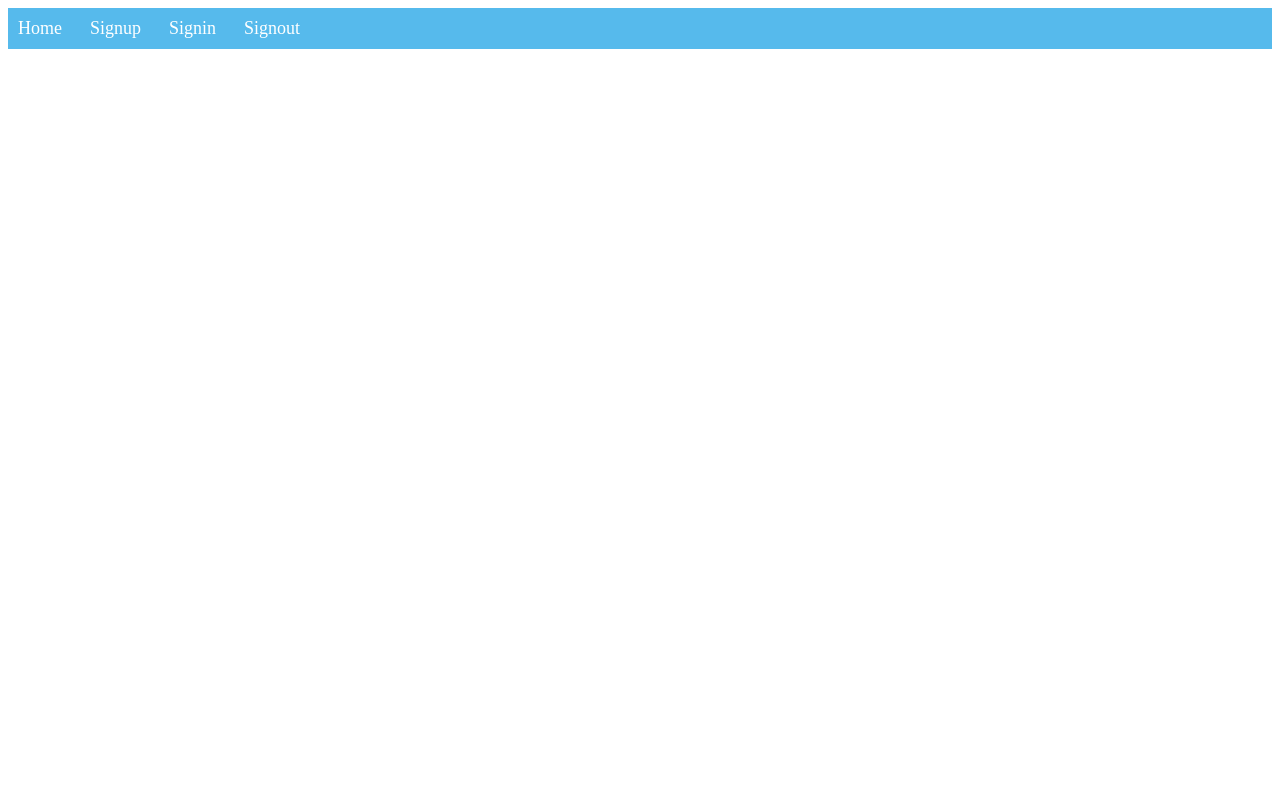
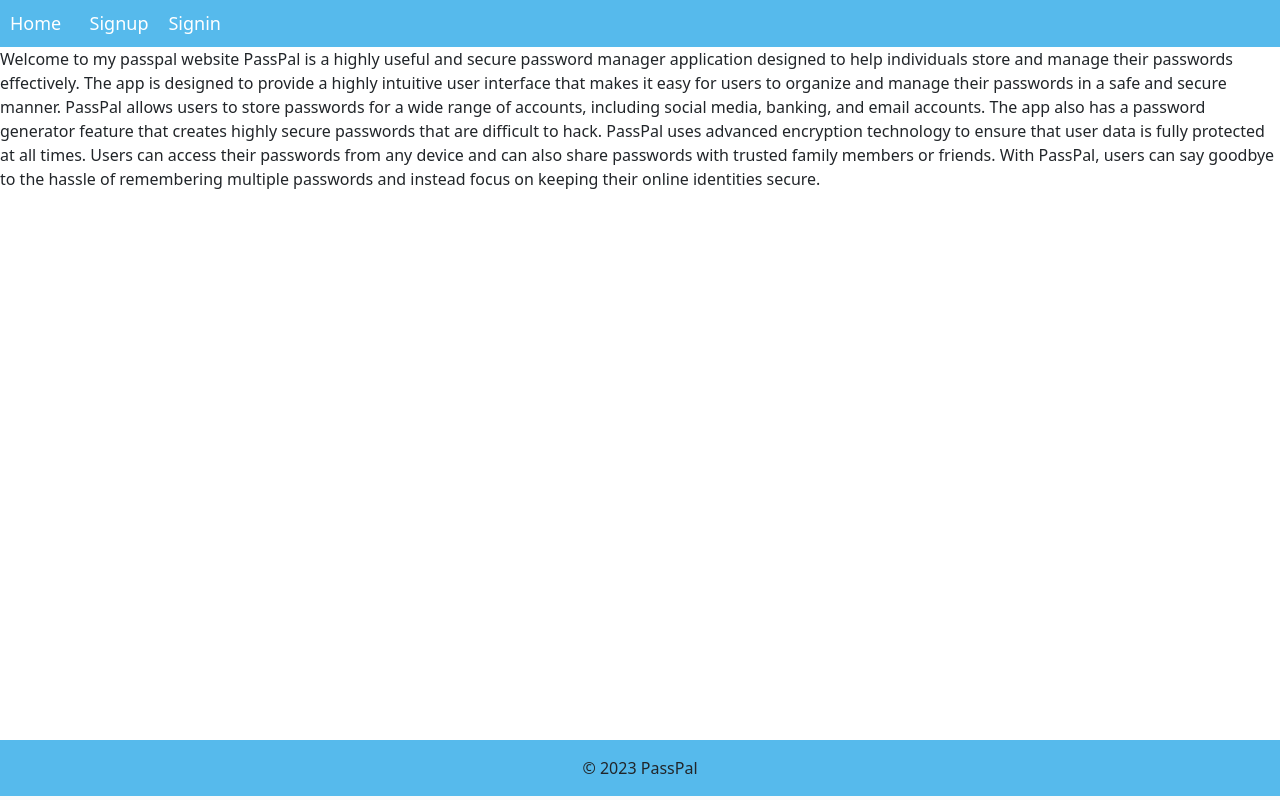
Before and after one commit to hasanmar/PassPal, a React (Create React App) app in the folder passpal/: page / in a window 1280 px wide. Built offline with nearby package versions, Linux system fonts and the light colour scheme.

Commit message:
srongpassword

```diff
--- a/passpal/src/App.js
+++ b/passpal/src/App.js
@@ -6,6 +6,10 @@ import {BrowserRouter as Router, Routes, Route, Link} from "react-router-dom"
 import  Axios  from 'axios'
 import jwt_decode from 'jwt-decode'
 import AccountList from "./account/AccountList";
+import 'bootstrap/dist/css/bootstrap.min.css';
+import Home from "./Home";
+import Footer from "./Footer";
+import AccountCreateForm from "./account/AccountCreateForm";
 
 
 export default function App() {
@@ -77,9 +81,20 @@ export default function App() {
           <nav>
               <div>
                 <Link to="/">Home</Link> &nbsp;
-                <Link to="/signup">Signup</Link> &nbsp;
-                <Link to="/signin">Signin</Link> &nbsp;
-                <Link to="/logout" onClick={onLogoutHandler}>Signout</Link> &nbsp;
+                {isAuth ?
+                <>
+                <Link to="/accounts" >My passwords</Link>
+                <Link to="/accounts/add" >Add new account</Link>
+                <Link to="/logout" onClick={onLogoutHandler}>Signout</Link>
+                  </>
+                :
+                <>
+                <Link to="/signup">Signup</Link>
+                <Link to="/signin">Signin</Link>
+                </>
+                }
+
+
               </div>
             </nav>
           </div>
@@ -90,11 +105,22 @@ export default function App() {
             <Routes>
               {/* <Route path="/" element={<AccountList />}>
               </Route> */}
+              <Route path="/" element={<Home />}></Route>
+              <Route path="/accounts" element={<AccountList />}></Route>
+              <Route path="/accounts/add" element={<AccountCreateForm />}></Route>
               <Route path="/signup" element={<Signup register={registerHandler} />}></Route>
-              <Route path="/signin" element={<Signin login={loginHandler}></Signin>}></Route>
+              <Route path="/signin" element={
+                isAuth ?
+                <AccountList />
+                :
+                <Signin login={loginHandler}></Signin>}>
+              </Route>
             </Routes>
           </div>
         </Router>
+        <div>
+          <Footer></Footer>
+        </div>
      </div>
 
   )
--- /dev/null
+++ b/passpal/src/Footer.js
@@ -0,0 +1,15 @@
+import React from "react";
+import "bootstrap/dist/css/bootstrap.min.css";
+
+function Footer() {
+  return (
+    <footer className="bg-light text-center text-lg-start">
+
+      <div className="text-center p-3" style={{ backgroundColor: "rgb(86, 186, 236)" }}>
+        © {new Date().getFullYear()} PassPal
+      </div>
+    </footer>
+  );
+}
+
+export default Footer;
--- /dev/null
+++ b/passpal/src/Home.js
@@ -0,0 +1,14 @@
+import React, { Component } from 'react'
+
+export default class Home extends Component {
+  render() {
+    return (
+      <div>
+        <p>
+            Welcome to my passpal website
+            PassPal is a highly useful and secure password manager application designed to help individuals store and manage their passwords effectively. The app is designed to provide a highly intuitive user interface that makes it easy for users to organize and manage their passwords in a safe and secure manner. PassPal allows users to store passwords for a wide range of accounts, including social media, banking, and email accounts. The app also has a password generator feature that creates highly secure passwords that are difficult to hack. PassPal uses advanced encryption technology to ensure that user data is fully protected at all times. Users can access their passwords from any device and can also share passwords with trusted family members or friends. With PassPal, users can say goodbye to the hassle of remembering multiple passwords and instead focus on keeping their online identities secure.
+        </p>
+      </div>
+    )
+  }
+}
--- a/passpal/src/account/AccountEditForm.js
+++ b/passpal/src/account/AccountEditForm.js
@@ -1,8 +1,12 @@
 import React, {useState} from 'react'
+import ProgressBar from "react-bootstrap/ProgressBar";
+
 
 
 export default function AccountEditForm(props) {
     const [newAccount, setNewAccount] = useState({})
+    const [password, setPassword] = useState("");
+
 
 
     const handleChange = (event) => {
@@ -16,9 +20,50 @@ export default function AccountEditForm(props) {
     }
     const handleSubmit = (event) => {
         event.preventDefault()
-        console.log("new", newAccount)
         props.editAccount(newAccount)
     }
+    const savePassword = (event) => {
+        setPassword(event.target.value)
+    }
+    function generateStrongPassword() {
+        const length = 12;
+        const charset = "abcdefghijklmnopqrstuvwxyzABCDEFGHIJKLMNOPQRSTUVWXYZ0123456789!@#$%^&*()_+~`|}{[]\:;?><,./-=";
+        let generatedPassword = "";
+
+        for (let i = 0, n = charset.length; i < length; ++i) {
+          generatedPassword += charset.charAt(Math.floor(Math.random() * n));
+        }
+        setPassword(generatedPassword)
+        console.log("pass", password);
+        return generatedPassword;
+      }
+
+    const checkPass = (password)=>{
+            let strength = 0;
+            if (password.length >= 8) {
+              strength++;
+            }
+
+            if (/[a-z]/.test(password)) {
+              strength++;
+            }
+
+            if (/[A-Z]/.test(password)) {
+              strength++;
+            }
+
+            if (/\d/.test(password)) {
+              strength++;
+            }
+
+            if (/[$&+,:;=?@#|'<>.^*()%!-]/.test(password)) {
+              strength++;
+            }
+
+            console.log(strength);
+            return strength;
+    }
+    const passwordStrength = checkPass(password)
 
   return (
     <div>
@@ -26,19 +71,21 @@ export default function AccountEditForm(props) {
         <form onSubmit={handleSubmit}>
             <div>
                 <label>UserName</label>
-                <input type="text" name="username" onChange={handleChange}></input>
+                <input type="text" name="username" onChange={handleChange} defaultValue={props.account.username}></input>
             </div>
             <div>
                 <label>Email Address</label>
-                <input type="text" name="emailAddress" onChange={handleChange}></input>
+                <input type="text" name="emailAddress" onChange={handleChange} defaultValue={props.account.emailAddress}></input>
             </div>
             <div>
                 <label>password</label>
-                <input type="text" name="password" onChange={handleChange}></input>
+                <input type="text" name="password" onChange={(event)=> {handleChange(event); savePassword(event)}} defaultValue={password}></input>
+                <div style={{ width: "30vw" }} ><ProgressBar variant="success" now={passwordStrength * 20} label={`${passwordStrength}/5`} /> </div>
+                <button onClick={generateStrongPassword}> Generate password </button>
             </div>
             <div>
                 <label>website</label>
-                <input type="text" name="website" onChange={handleChange}></input>
+                <input type="text" name="website" onChange={handleChange} defaultValue={props.account.website}></input>
             </div>
             <div>
                 <input type="submit" value="Edit account"></input>
--- a/passpal/src/account/AccountList.js
+++ b/passpal/src/account/AccountList.js
@@ -3,6 +3,7 @@ import Axios  from "axios";
 import Account from "./Account";
 import AccountCreateForm from "./AccountCreateForm";
 import AccountEditForm from "./AccountEditForm";
+
 
 
 export default function AccountList(){
@@ -114,14 +115,19 @@ export default function AccountList(){
                   {allAccounts}
                 </tbody>
               </div>
-              {(!isEdit) ?
-              <AccountCreateForm addAccount={addAccount}/>
-                :
+              {(isEdit) ?
               <AccountEditForm key={currentAccount._id} account={currentAccount}
               editAccount={editAccount} />
-
+              : null
               }
             </div>
       )
 
 }
+
+// {(!isEdit) ?
+//   <AccountCreateForm addAccount={addAccount}/>
+//     :
+//   <AccountEditForm key={currentAccount._id} account={currentAccount}
+//   editAccount={editAccount} />
+//   }
--- a/passpal/src/index.css
+++ b/passpal/src/index.css
@@ -17,3 +17,12 @@ nav a {
 nav a:hover {
   text-decoration: underline;
 }
+
+
+footer {
+  position: absolute;
+  bottom: 0;
+  width: 100%;
+  height: 60px; /* Set the height of the footer */
+  background-color: rgb(86, 186, 236);
+}
```
Also changed, not shown: 1 other file (tests, documents, lock files or other folders).
